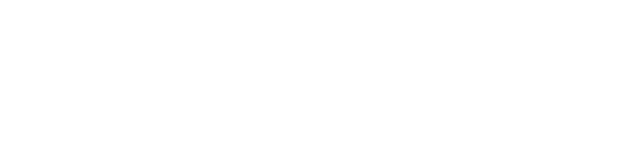
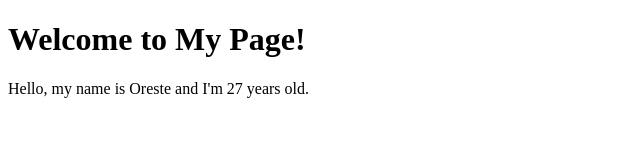
Before and after one commit to tuoreste/Microsoft-Azure-Workshop, a plain HTML site: page index.html in a window 1280 px wide. Shown: the whole page, without its empty margins (0-640 px from the left). Drawn offline with Linux system fonts and the light colour scheme.

Commit message:
third commit

```diff
--- a/index.html
+++ b/index.html
@@ -3,9 +3,15 @@
 <head>
     <meta charset="UTF-8">
     <meta name="viewport" content="width=device-width, initial-scale=1.0">
-    <title>The Book or</title>
+    <title>My Personal Page</title>
 </head>
 <body>
 
+    <h1>Welcome to My Page!</h1>
+
+    <p>Hello, my name is Oreste and I'm 27 years old.</p>
+
+    <!-- Your existing content can go here -->
+
 </body>
 </html>
```
